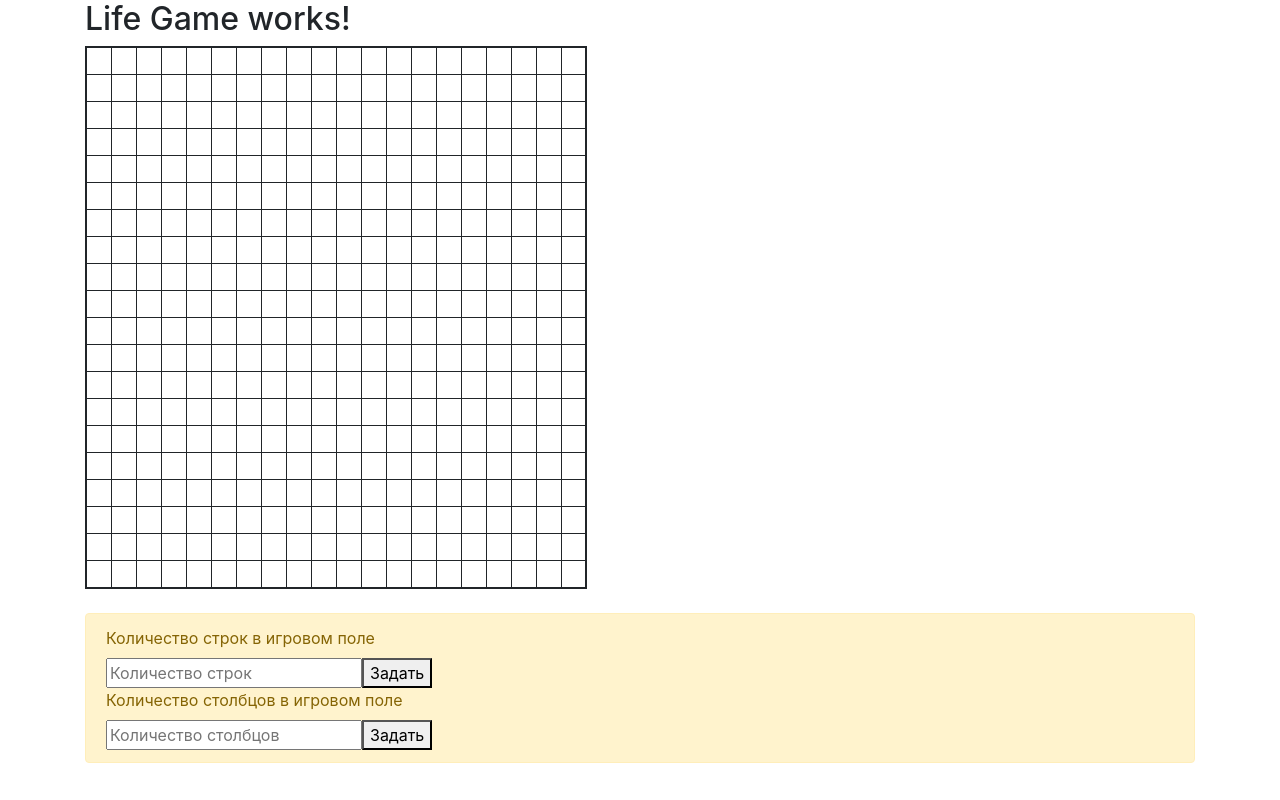
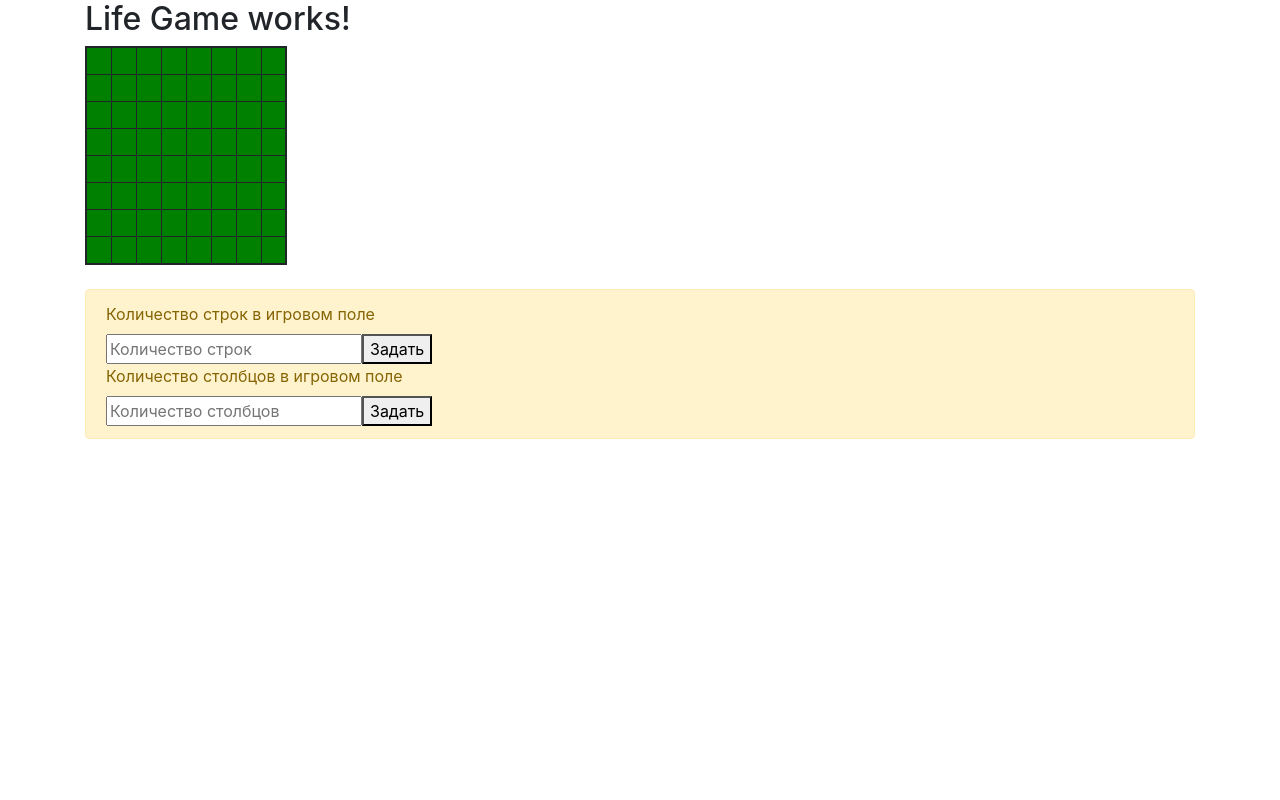
Before and after one commit to naleninoi/life_game, an Angular app: page / in a window 1280 px wide. Built offline with nearby package versions, Linux system fonts and the light colour scheme.

Commit message:
true/false table added

```diff
--- a/src/app/lg/lg.component.html
+++ b/src/app/lg/lg.component.html
@@ -1,8 +1,8 @@
 <div class="container">
   <h2>Life Game works!</h2>
   <table class="gmbrd">
-    <tr *ngFor = "let item of createBoard(tableRows)">
-      <td *ngFor = "let item of createBoard(tableCols)" (click)="changeStatus()" [ngClass]="status ? 'success': 'alive'">&nbsp;</td>
+    <tr *ngFor = "let row of cells; index as i">
+      <td *ngFor = "let cell of cells[i]" [ngClass]="cell ? 'success': 'alive'">&nbsp;</td>
     </tr>
   </table>
   <br>
--- a/src/app/lg/lg.component.ts
+++ b/src/app/lg/lg.component.ts
@@ -10,20 +10,28 @@ export class LgComponent implements OnInit {
   tableRows:number;
   tableCols:number;
   status: boolean = true;
+  cells: any;
+  rows: number;
 
   constructor() { }
 
   ngOnInit(): void {
-    this.tableRows = 20;
-    this.tableCols = 20;
+    this.tableRows = 8;
+    this.tableCols = 8;
+    this.cells = this.createBoard(this.tableRows, this.tableCols)
+    this.rows = this.cells.length
   }
 
-  createBoard(n:number) {
-    let items = [];
-    for (let i = 1; i <= n; i++) {
-      items.push(i);
-  }
-  return items;
+  createBoard(rows:number, cols:number) {
+    let cells = [];
+    for (let i = 1; i <= rows; i++) {
+      let row = [];
+      for (let y = 1; y <= cols; y++) {
+        row.push(false);
+      }
+      cells.push(row);
+    }
+  return cells;
   }
 
   setRows(rows: any) {
```
